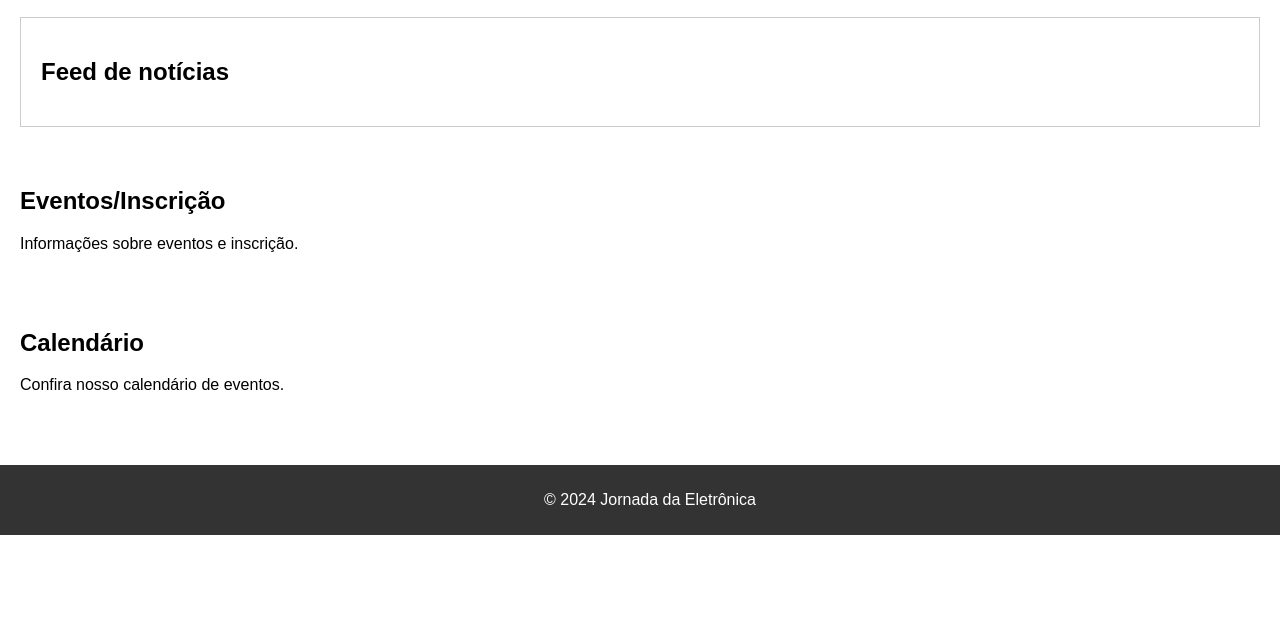
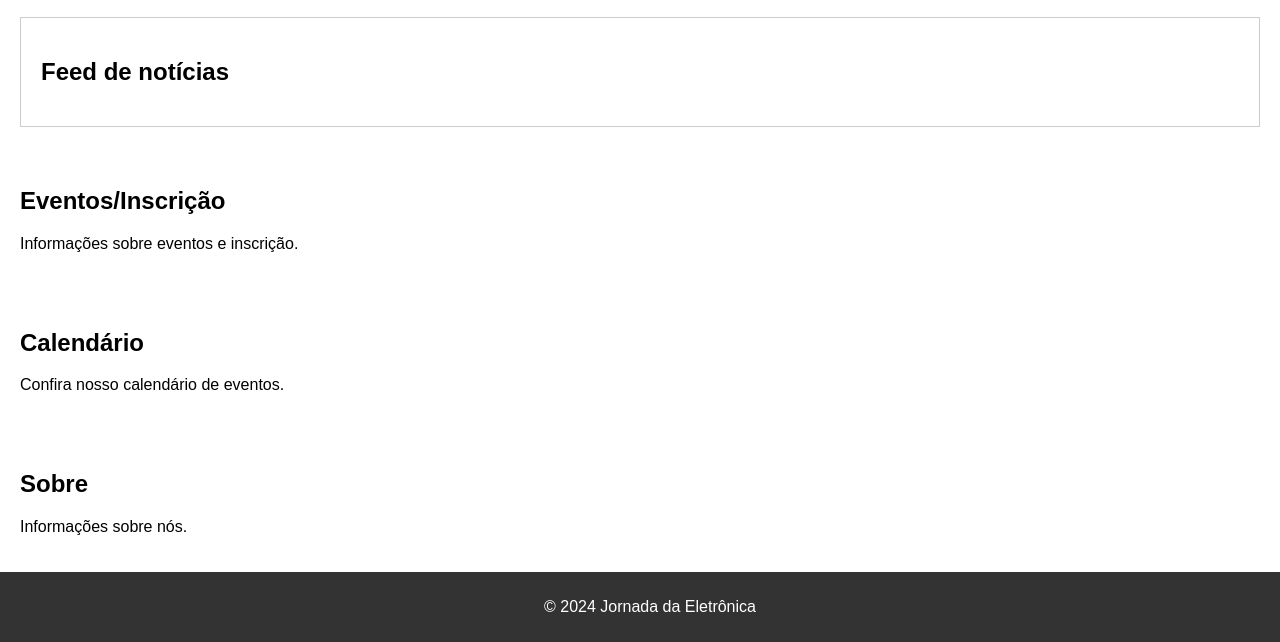
Before and after one commit to fpfrimer/jornada_eletronica, a plain HTML site: page index.html in a window 1280 px wide. Shown: the part 265-907 px from the top of the page. Before the commit the page ends 837 px from the top, so only its background shows below. Drawn offline with Linux system fonts and the light colour scheme.

Commit message:
Corrigido footer

```diff
--- a/index.html
+++ b/index.html
@@ -8,7 +8,8 @@
 
 <title>Evento</title>
 <style>
-  body { font-family: 'Arial', sans-serif; margin: 0; padding: 0; }
+  html, body { height: 100%; margin: 0;}
+  body { font-family: 'Arial', sans-serif; margin: 0; padding: 0; display: flex; flex-direction: column;}
   header { background-color: #333; padding: 10px; color: white; text-align: center; }
   header img { width: 150px; height: 150px; margin-right: 10px; border: 1px solid #fff; /* Apenas para fins de diagnóstico */ }
   header h1 { font-family: 'Orbitron', sans-serif; margin: 0; }
@@ -19,7 +20,7 @@
   nav ul li a:hover { background-color: #ddd; color: black; }
   section { padding: 20px; }
   .news-feed { border: 1px solid #ccc; padding: 20px; }
-  footer { background-color: #333; color: white; text-align: center; padding: 10px; position: absolute; bottom: 0; width: 100%; }
+  footer { background-color: #333; color: white; text-align: center; padding: 10px; width: 100%; }
 </style>
 <script>
   function showEventDetails(eventId) {
@@ -30,7 +31,7 @@
 <script src="script.js" defer></script>
 </head>
 <body>
-
+<div class="content-wrapper">
   <header>
     <img src="figs/logo.png" alt="Logotipo">
     <!-- <img src="https://img.freepik.com/vetores-gratis/gradiente-de-ilustracao-de-passaro-colorido_343694-1741.jpg" alt="Logotipo"> -->
@@ -68,7 +69,7 @@
       <h1>Sobre</h1>
       <p>Informações sobre nós.</p>
     </section>
-
+</div>
 <footer>
   <p>&copy; 2024 <span class="nome-do-evento"></span></p>
 </footer>
```
Lines whose indentation alone changed are shown as unchanged.
